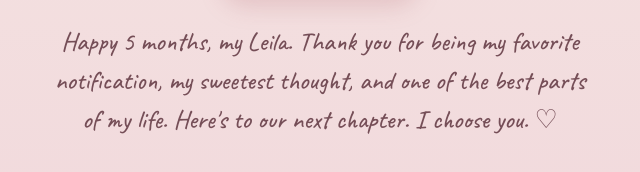
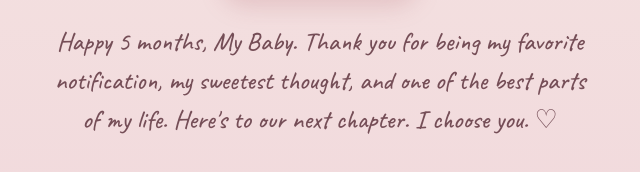
Before and after one commit to thundermax26/5th-monthsary, a plain HTML site: page index.html in a window 1280 px wide. Both pictures are taken after a click on the button "One last surprise ♡". Shown: the part 4586-4758 px from the top of the page, 320-960 px from the left. Drawn offline with nearby package versions, Linux system fonts and the light colour scheme.

Commit message:
Update index.html

```diff
--- a/index.html
+++ b/index.html
@@ -92,7 +92,7 @@ footer{text-align:center;padding:25px;color:#a18181;font-size:11px}.heart-float{
  <h2>If I could start again...</h2>
  <p>I'd still find my way to you. Every single time.</p>
  <button class="surprise-btn" id="surprise">One last surprise ♡</button>
- <div class="hidden-message" id="hiddenMessage">Happy 5 months, my Leila. Thank you for being my favorite notification, my sweetest thought, and one of the best parts of my life. Here's to our next chapter. I choose you. ♡</div>
+ <div class="hidden-message" id="hiddenMessage">Happy 5 months, My Baby. Thank you for being my favorite notification, my sweetest thought, and one of the best parts of my life. Here's to our next chapter. I choose you. ♡</div>
 </section>
 </main>
 <footer>made with all my love · for Leila · month five ♡</footer>
```
